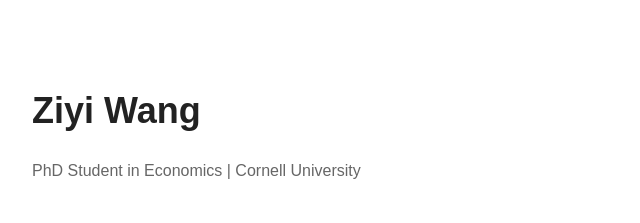
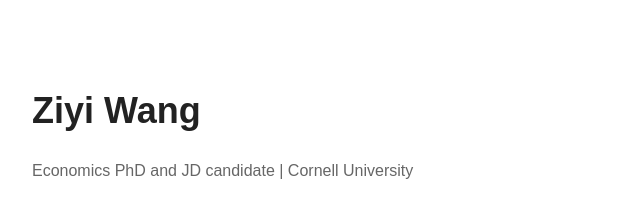
Before and after one commit to wzyarianaa/ArianaWang.github.io, a plain HTML site: page index.html in a window 1280 px wide. Shown: the top 223 px of the page, 228-868 px from the left. Drawn offline with Linux system fonts and the light colour scheme.

Commit message:
Update index.html

```diff
--- a/index.html
+++ b/index.html
@@ -24,7 +24,7 @@
 <body>
   <h1>Ziyi Wang</h1>
   <p class="subtitle">
-    PhD Student in Economics | Cornell University
+    Economics PhD and JD candidate | Cornell University
   </p>
 
   <h2>About</h2>
```
